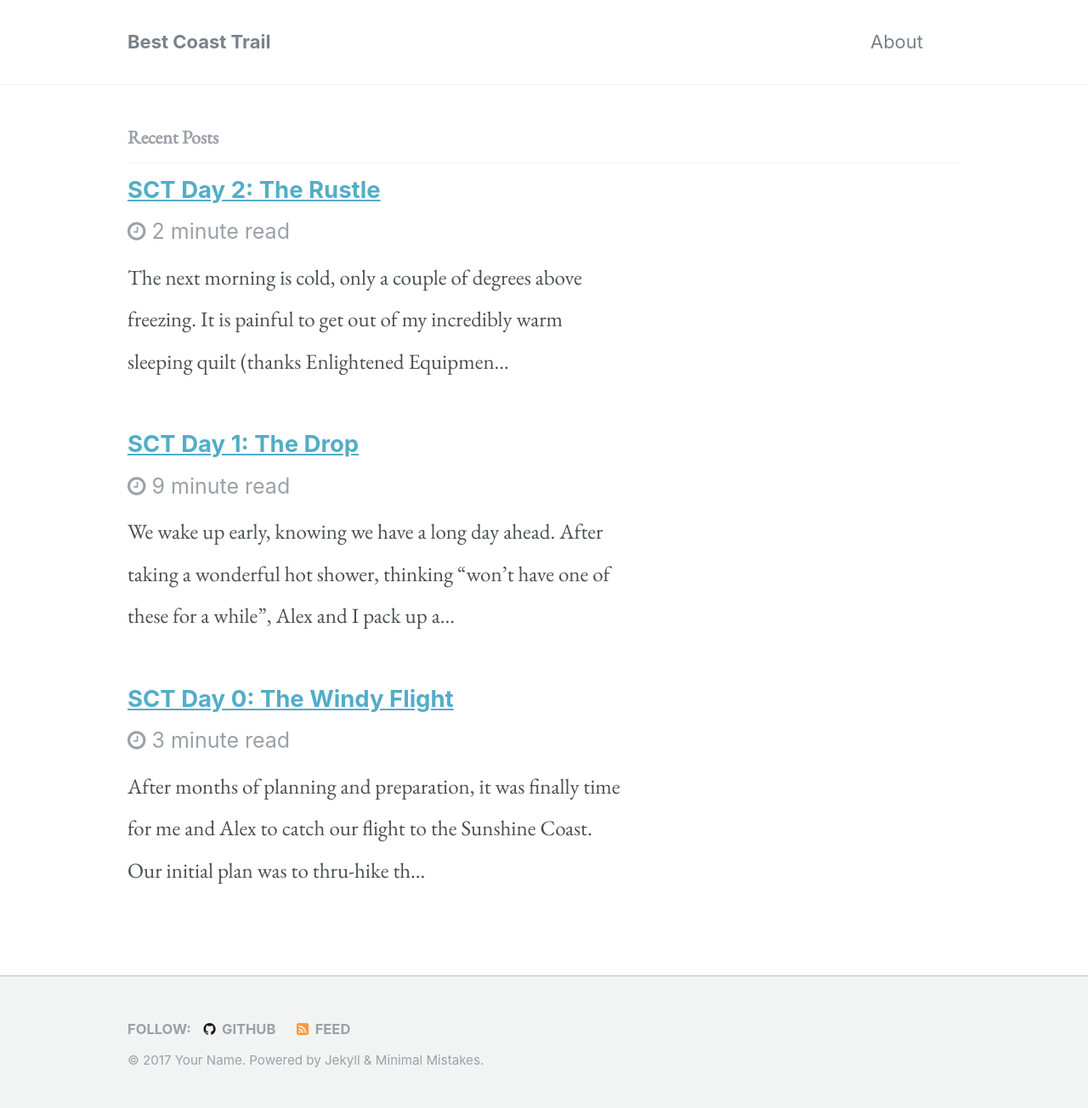
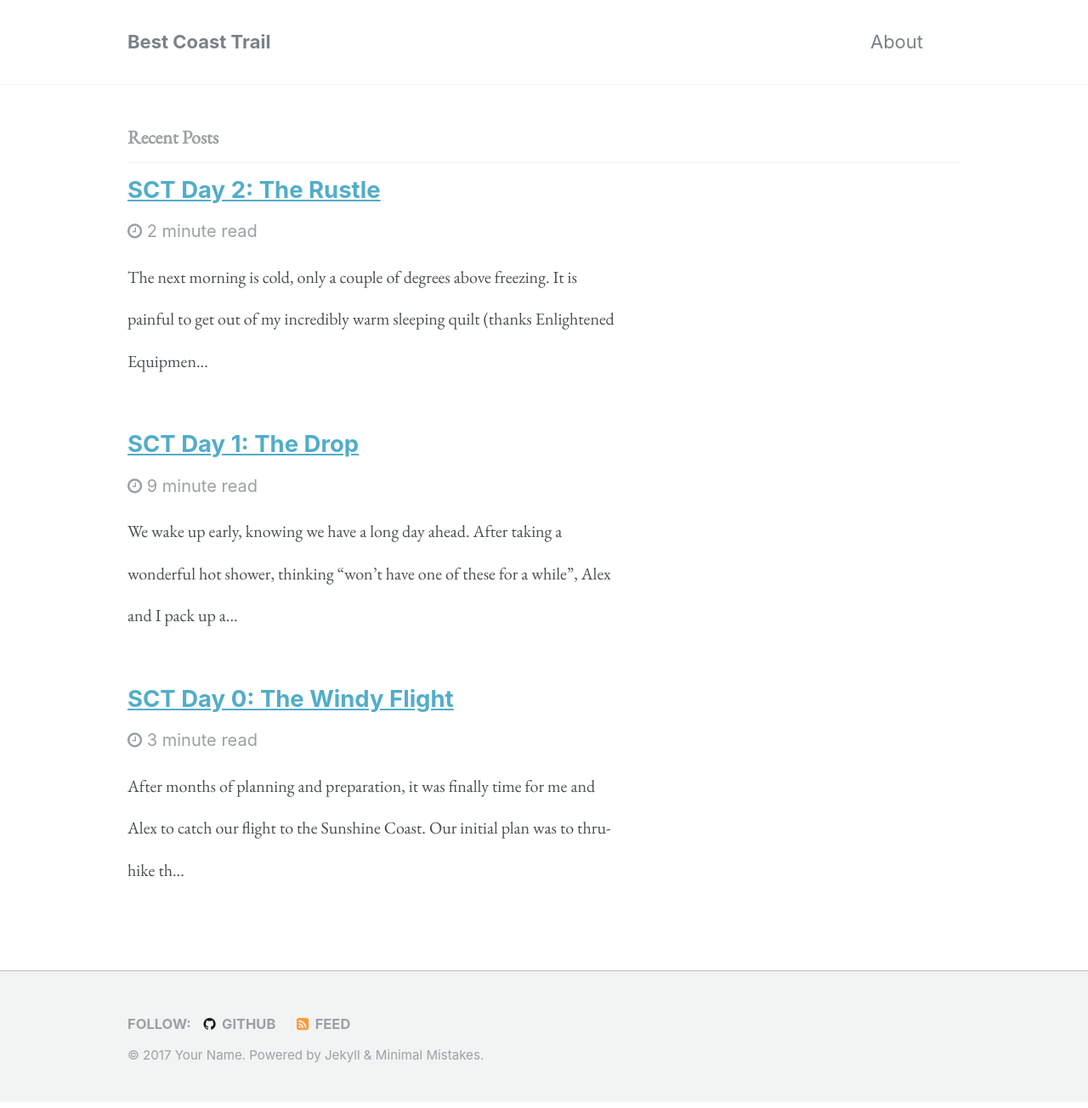
Before and after one commit to BestCoastTrail/BestCoastTrail.github.io, a Jekyll site: the page built from index.html, in a window 1280 px wide. Shown: the whole page at 85% size. Built offline with Jekyll 4.4.1, drawn with Linux system fonts in a browser that asks for light colours; the list of posts is cut into pages by our own code.

Commit message:
Changed font size

```diff
--- a/_sass/minimal-mistakes.scss
+++ b/_sass/minimal-mistakes.scss
@@ -79,7 +79,7 @@ p, h1, h2, h3, h4, blockquote {
 }
 
 p {
-  font-size: 25px !important;
+  font-size: 20px !important;
   line-height: 2.25rem;
 }
 
```
